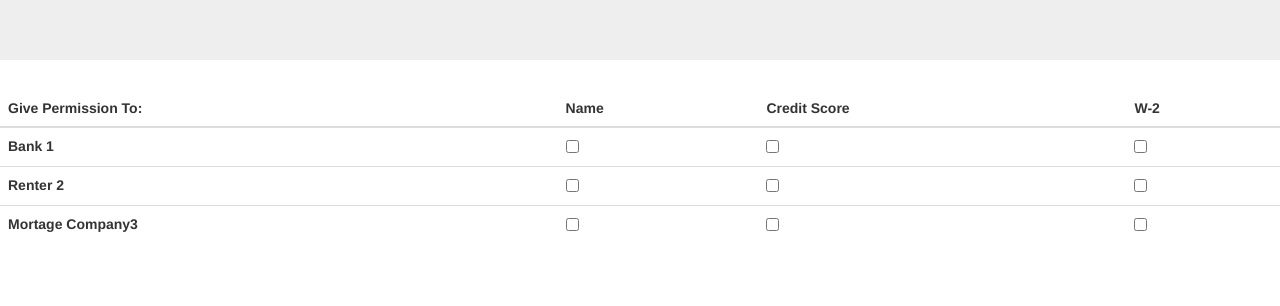
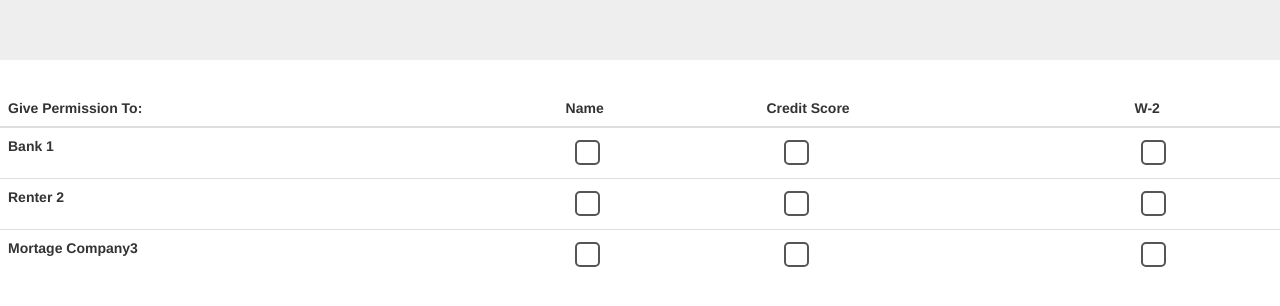
Before and after one commit to tesla809/LinniaRealEstateDapp, a plain HTML site: page permissions.html in a window 1280 px wide. Shown: the part 278-584 px from the top of the page. Drawn offline with nearby package versions, Linux system fonts and the light colour scheme.

Commit message:
added style to checkboxes to make them bigger and black if filled.

```diff
--- a/style.css
+++ b/style.css
@@ -40,3 +40,17 @@
 .form-section {
   margin-bottom: 5%;
 }
+
+input[type='checkbox'] {
+    -webkit-appearance:none;
+    width:25px;
+    height:25px;
+    background:white;
+    border-radius:5px;
+    border:2px solid #555;
+    margin-left: 5%;
+}
+
+input[type='checkbox']:checked {
+    background: black;
+}
```
